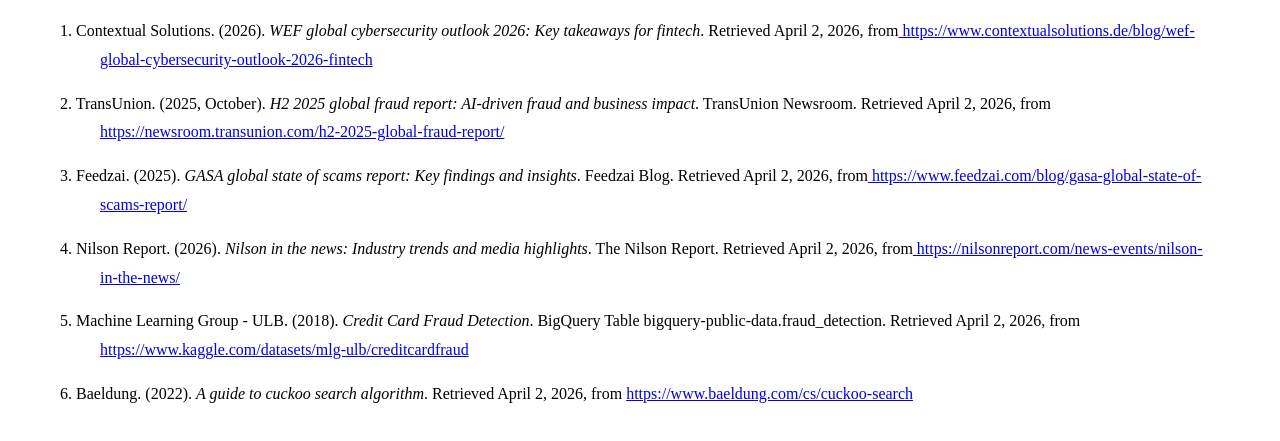
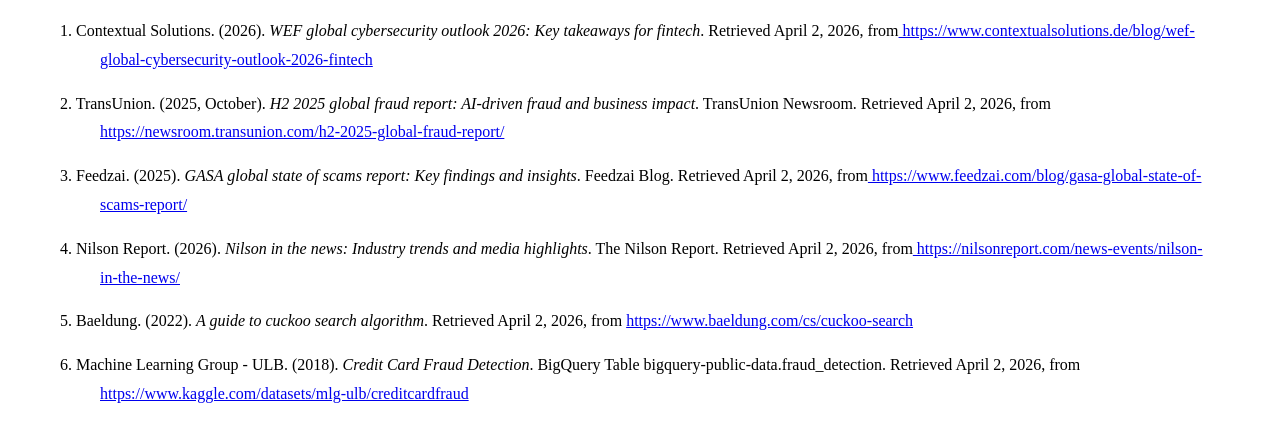
Before and after one commit to RobertTheMenaceDennis16/references, a plain HTML site: page index.html in a window 1280 px wide. Shown: the part 257-698 px from the top of the page. Drawn offline with Linux system fonts and the light colour scheme.

Commit message:
sources get rearranged

```diff
--- a/index.html
+++ b/index.html
@@ -55,11 +55,11 @@
     </div>
 
     <div class="reference">
-        5. Machine Learning Group - ULB. (2018). <i>Credit Card Fraud Detection</i>. BigQuery Table bigquery-public-data.fraud_detection. Retrieved April 2, 2026, from<a href="https://www.kaggle.com/datasets/mlg-ulb/creditcardfraud" target="_blank"> https://www.kaggle.com/datasets/mlg-ulb/creditcardfraud</a>
+        5. Baeldung. (2022). <i>A guide to cuckoo search algorithm</i>. Retrieved April 2, 2026, from <a href="https://www.baeldung.com/cs/cuckoo-search" target="_blank">https://www.baeldung.com/cs/cuckoo-search</a>
     </div>
 
     <div class="reference">
-        6. Baeldung. (2022). <i>A guide to cuckoo search algorithm</i>. Retrieved April 2, 2026, from <a href="https://www.baeldung.com/cs/cuckoo-search" target="_blank">https://www.baeldung.com/cs/cuckoo-search</a>
+        6. Machine Learning Group - ULB. (2018). <i>Credit Card Fraud Detection</i>. BigQuery Table bigquery-public-data.fraud_detection. Retrieved April 2, 2026, from<a href="https://www.kaggle.com/datasets/mlg-ulb/creditcardfraud" target="_blank"> https://www.kaggle.com/datasets/mlg-ulb/creditcardfraud</a>
     </div>
 
 </body>
```
